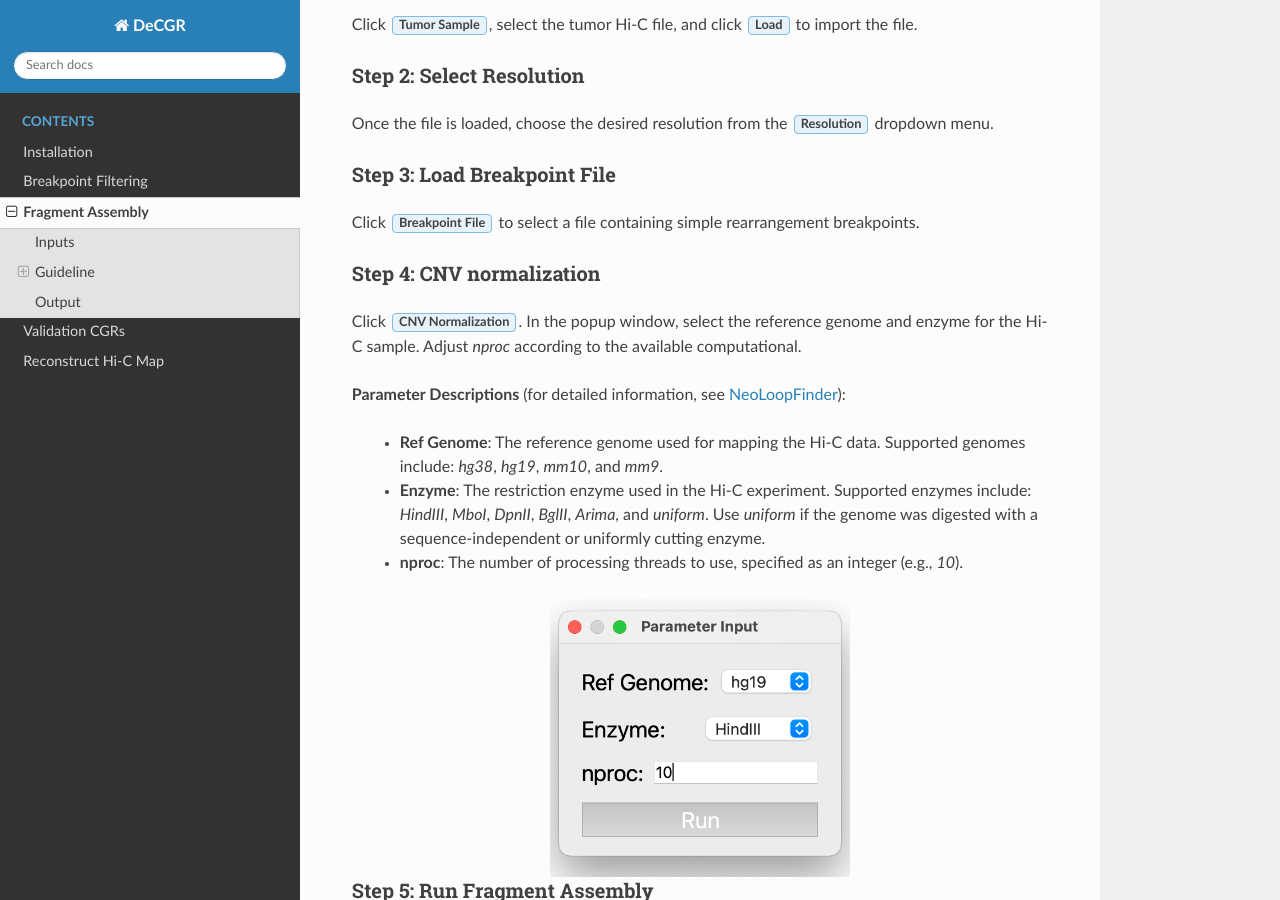
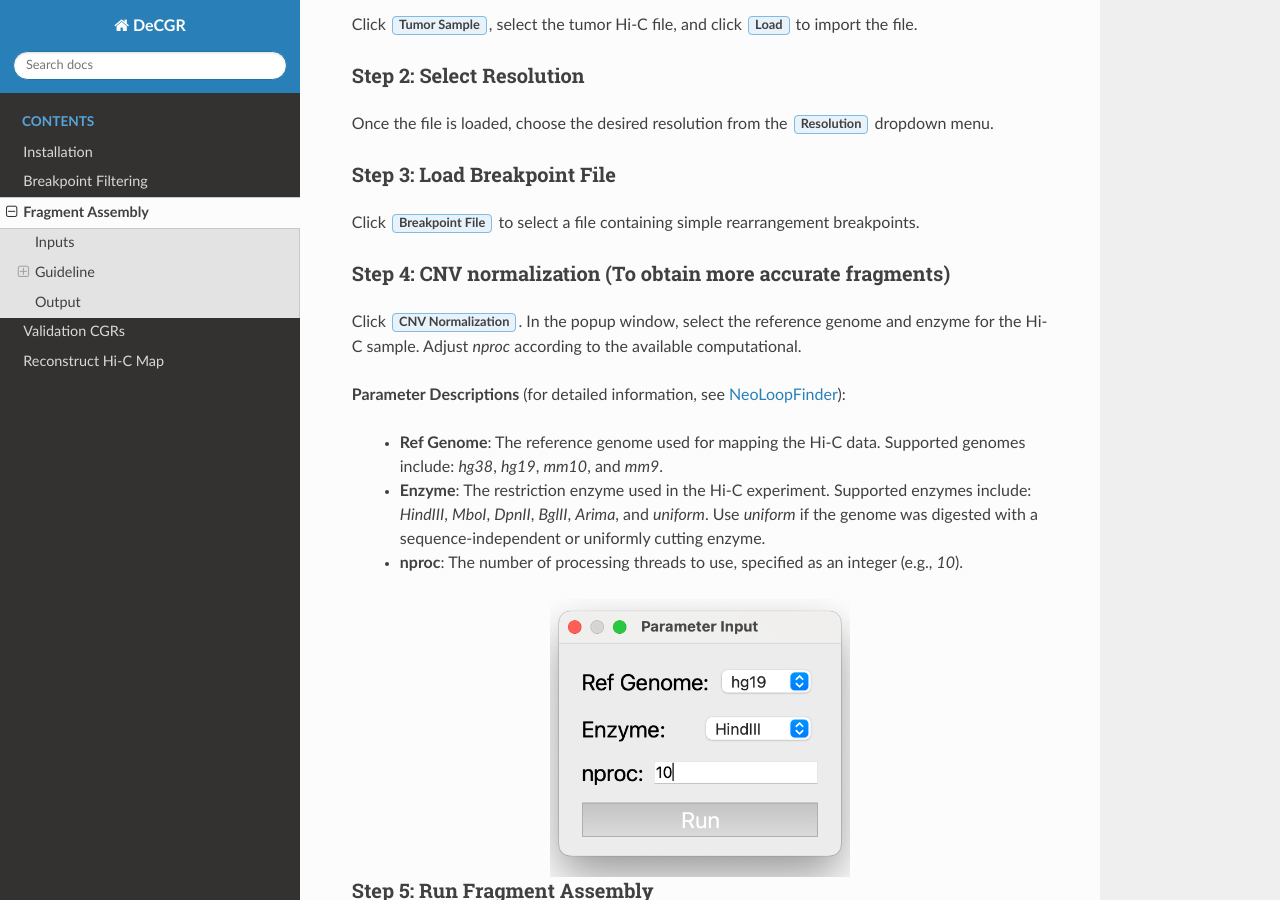
Before and after one commit to GaoLabXDU/DeCGR, a Sphinx documentation site: the page built from docs/source/fragment_assembly.rst, in a window 1280 px wide and 900 px high, scrolled down 1099 px. Built offline with Sphinx 7.4.7 and the Read the Docs theme 3.1.0, drawn with Linux system fonts in a browser that asks for light colours.

Commit message:
Update fragment_assembly.rst

```diff
--- a/docs/source/fragment_assembly.rst
+++ b/docs/source/fragment_assembly.rst
@@ -41,7 +41,7 @@ Once the file is loaded, choose the desired resolution from the :guilabel:`Resol
 ~~~~~~~~~~~~~~~~~~~~~~~~~~~~~~~~
 Click :guilabel:`Breakpoint File` to select a file containing simple rearrangement breakpoints.
 
-**Step 4**: CNV normalization
+**Step 4**: CNV normalization (To obtain more accurate fragments)
 ~~~~~~~~~~~~~~~~~~~~~~~~~~~~~
 Click :guilabel:`CNV Normalization`. In the popup window, select the reference genome and enzyme for the Hi-C sample. Adjust `nproc` according to the available computational.
 
```
